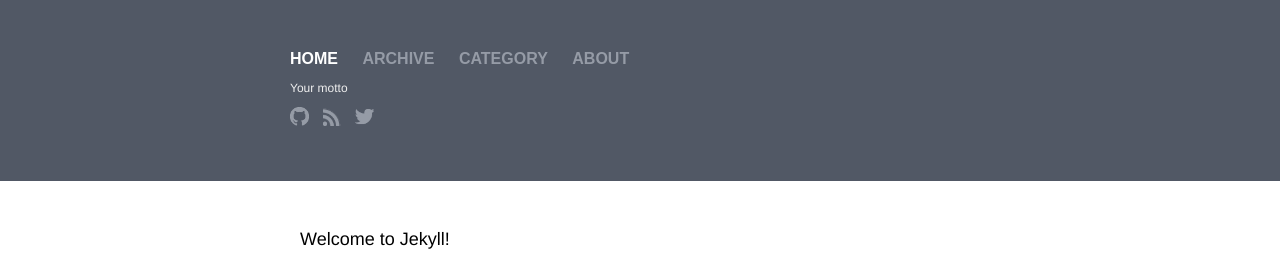
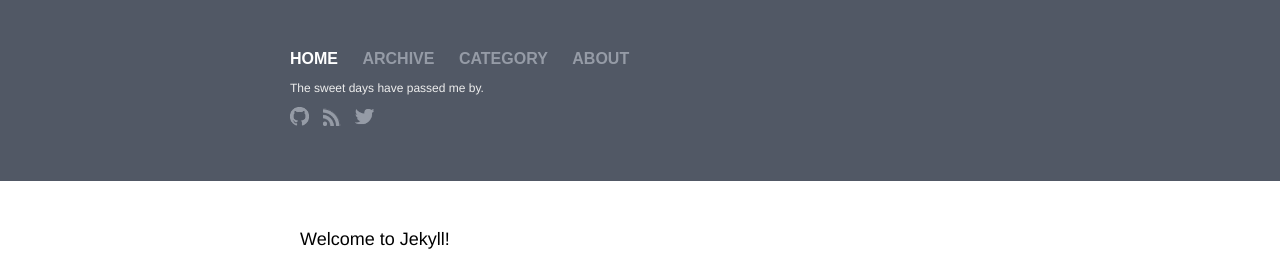
Before and after one commit to k-sol/k-sol.github.io, a Jekyll site: the page built from index.html, in a window 1280 px wide. Shown: the top 266 px of the page. Built offline with Jekyll 4.4.1, drawn with Linux system fonts in a browser that asks for light colours.

Commit message:
Update _config.yml

```diff
--- a/_config.yml
+++ b/_config.yml
@@ -1,6 +1,6 @@
 # Site settings
-title: Your awesome title
-motto: Your motto
+title: 昨日
+motto: The sweet days have passed me by.
 email: your-email@domain.com
 description: > # this means to ignore newlines until "baseurl:"
   Write an awesome description for your new site here. You can edit this
```
